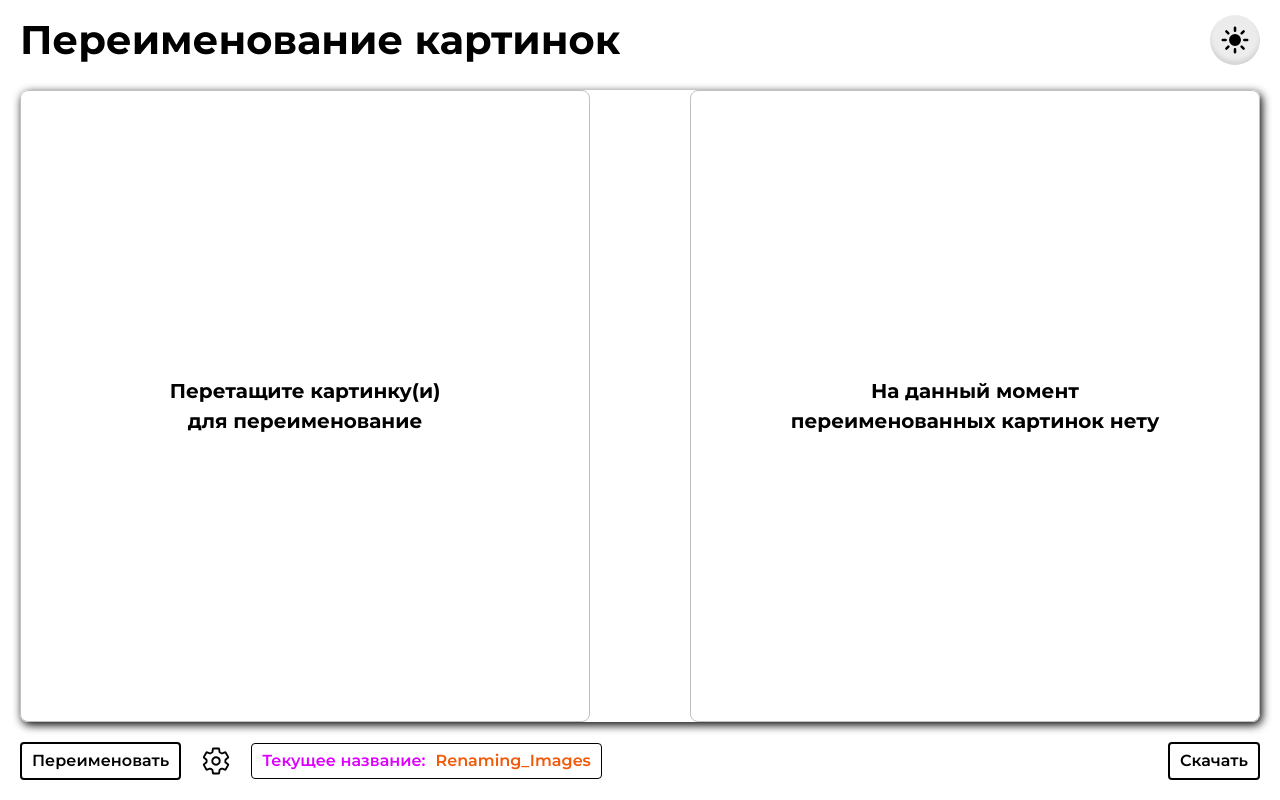
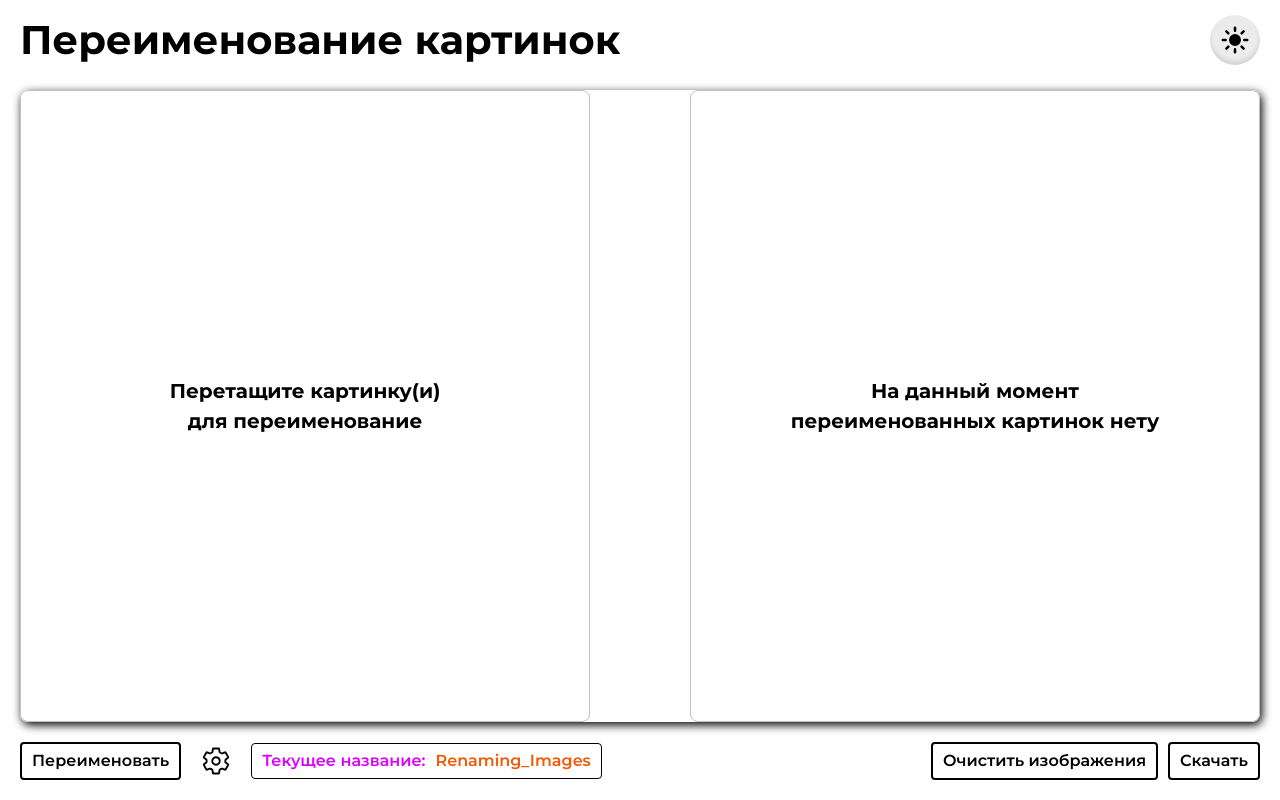
Before and after one commit to blackheart7565/Rename-Images-React-Js, a React (Create React App) app: page / in a window 1280 px wide. Built offline with nearby package versions, Linux system fonts and the light colour scheme.

Commit message:
Added: Image cleanup.

```diff
--- a/src/components/RenameImage/RenameImage.scss
+++ b/src/components/RenameImage/RenameImage.scss
@@ -215,7 +215,12 @@
 		}
 	}
 
-	&__btns-right {}
+	&__btns-right {
+		display: flex;
+		justify-content: center;
+		align-items: center;
+		gap: 10px;
+	}
 
 	&__current-name {
 		display: flex;
--- a/src/components/RenameImage/RenameImage.tsx
+++ b/src/components/RenameImage/RenameImage.tsx
@@ -108,6 +108,10 @@ export const RenameImage: FC<IRenameImageProps> = () => {
 	};
 	const handleIsConvertToJpg = (checked: boolean) => {
 		setIsConvertToJpg(checked);
+	};
+	const handleResetImages = () => {
+		setDropImages([]);
+		setRenameImages([]);
 	};
 
 	return (
@@ -224,6 +228,11 @@ export const RenameImage: FC<IRenameImageProps> = () => {
 							</div>
 							<div className="rename-image__btns-right">
 								<Button
+									onClick={handleResetImages}
+								>
+									Очистить изображения
+								</Button>
+								<Button
 									onClick={handleDownloadImages}
 								>
 									Скачать
```
